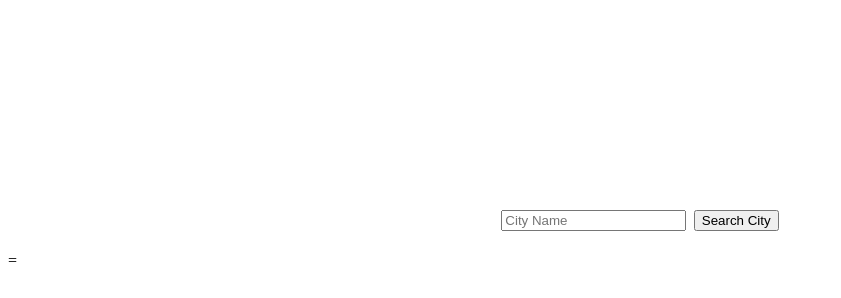
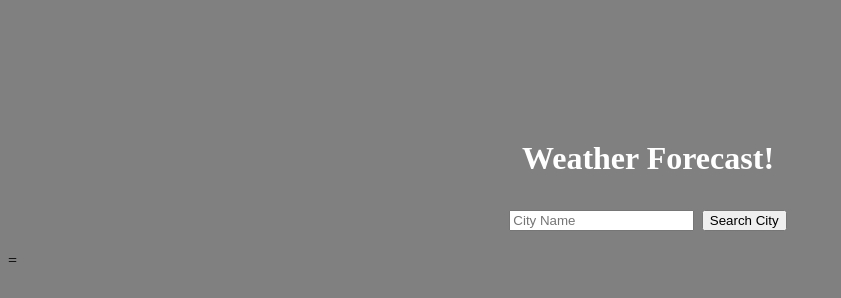
Before and after one commit to jeffhsu07/Weather-Forecast, a plain HTML site: page index.html in a window 1280 px wide. Shown: the whole page, without its empty margins (0-841 px from the left). Drawn offline with nearby package versions, Linux system fonts and the light colour scheme.

Commit message:
cities and background

```diff
--- a/main.css
+++ b/main.css
@@ -17,6 +17,11 @@ li{
 }
 
 body{
+    height: 100vh;
+    width: 100vw;
+    background-color: grey;
+    background-size: cover;
+    background-repeat: no-repeat;
     transition:background-image 0.5s ease-in-out;
 }
 
--- a/script.js
+++ b/script.js
@@ -32,7 +32,7 @@ function getWeather(city){
            var fah = (9/5)*(kelvin - 273) + 32;
            var celc = kelvin-273;
 
-           $('#location').text(city);
+           $('#location').text(r.name+", " + r.sys.country);
            $('#temp').text(kelvin+"°K" + " | " + fah + "°F" + " | " + celc + "°C");
 
            /*determining if sunny/cloudy*/
```
Also changed, not shown: 1 other file.
